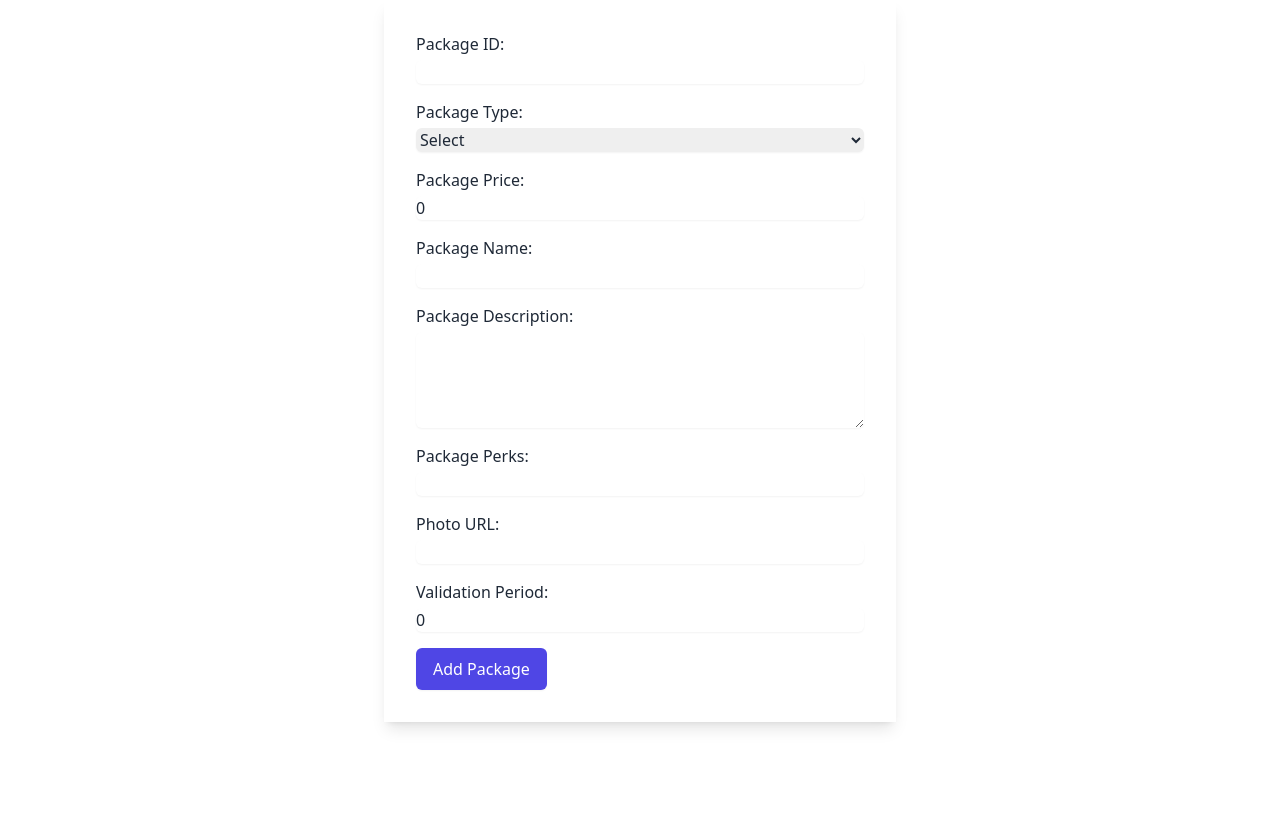
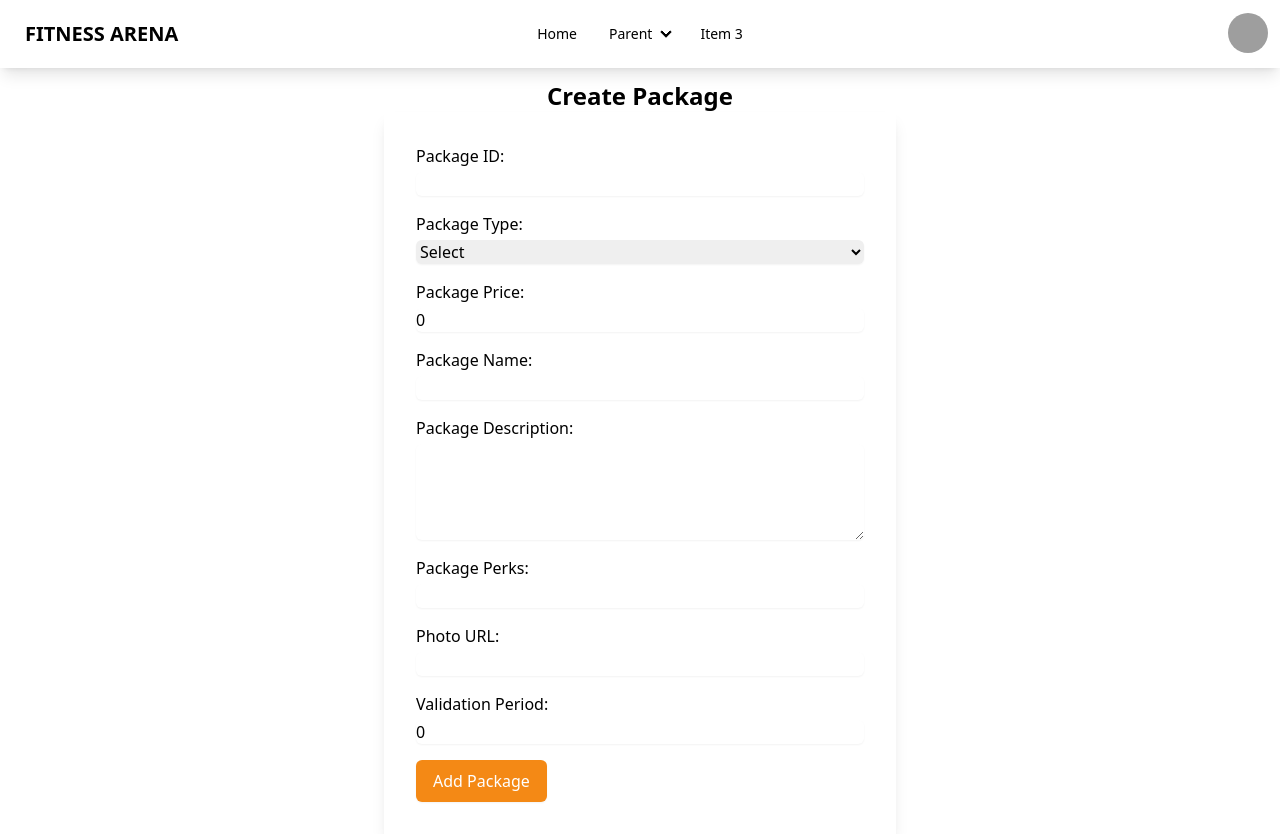
Before and after one commit to JamesSembukuttiarachchi/Fitness-Arena, a React (Vite) app in the folder Frontend/: page /create-package in a window 1280 px wide. Before the commit the page ends 800 px from the top, so only its background shows below. Built offline with nearby package versions, Linux system fonts and the light colour scheme; grey boxes are pictures that could not be loaded.

Commit message:
making it

```diff
--- a/Frontend/package.json
+++ b/Frontend/package.json
@@ -11,6 +11,7 @@
   },
   "dependencies": {
     "axios": "^1.6.8",
+    "formik": "^2.4.6",
     "framer-motion": "^11.0.25",
     "lucide-react": "^0.376.0",
     "number-counter": "^1.0.3",
@@ -19,7 +20,8 @@
     "react-icons": "^5.0.1",
     "react-router-dom": "^6.22.3",
     "react-scroll": "^1.9.0",
-    "sweetalert2": "^11.10.8"
+    "sweetalert2": "^11.10.8",
+    "yup": "^1.4.0"
   },
   "devDependencies": {
     "@types/react": "^18.2.66",
--- a/Frontend/src/components/Admin/Header.jsx
+++ b/Frontend/src/components/Admin/Header.jsx
@@ -45,12 +45,12 @@ const Header = () => {
               </li>
             </ul>
           </div>
-          <a className="btn btn-ghost text-xl">daisyUI</a>
+          <a className="btn btn-ghost text-xl">FITNESS ARENA</a>
         </div>
         <div className="navbar-center hidden lg:flex">
           <ul className="menu menu-horizontal px-1">
             <li>
-              <a>Item 1</a>
+              <a>Home</a>
             </li>
             <li>
               <details>
--- a/Frontend/src/pages/CreatePackage.jsx
+++ b/Frontend/src/pages/CreatePackage.jsx
@@ -1,8 +1,12 @@
-import React, { useState } from "react";
+import React from "react";
+import { Formik, Form, Field, ErrorMessage } from "formik";
+import * as Yup from "yup";
 import axios from "axios";
+import swal from "sweetalert2";
+import Header from "../components/Admin/Header";
 
 const CreatePackage = () => {
-  const [formData, setFormData] = useState({
+  const initialValues = {
     packageID: "",
     packageType: "",
     packagePrice: 0,
@@ -11,137 +15,162 @@ const CreatePackage = () => {
     packagePerks: [],
     photoURL: "",
     validatePeriod: 0,
+  };
+
+  const validationSchema = Yup.object().shape({
+    packageID: Yup.string().required("Package ID is required"),
+    packageType: Yup.string().required("Package Type is required"),
+    packagePrice: Yup.number()
+      .required("Package Price is required")
+      .positive("Package Price must be positive"),
+    packageName: Yup.string()
+      .matches(/^[a-zA-Z0-9\s]*$/, "Package Name must contain only alphanumeric characters and spaces")
+      .required("Package Name is required"),
+    packageDescription: Yup.string().required("Package Description is required"),
+    packagePerks: Yup.array()
+      .of(Yup.string())
+      .required("Package Perks are required"),
+    photoURL: Yup.string().required("Photo URL is required"),
+    validatePeriod: Yup.number()
+      .required("Validation Period is required")
+      .positive("Validation Period must be positive"),
   });
 
-  const handleChange = (e) => {
-    const { name, value } = e.target;
-    setFormData({ ...formData, [name]: value });
-  };
-
-  const handleSubmit = async (e) => {
-    e.preventDefault();
+  const handleSubmit = async (values) => {
     try {
       const response = await axios.post(
         "http://localhost:6005/packages",
-        formData
+        values
       );
       console.log("Package added successfully:", response.data);
-      // Reset form fields after successful submission
-      setFormData({
-        packageID: "",
-        packageType: "",
-        packagePrice: 0,
-        packageName: "",
-        packageDescription: "",
-        packagePerks: [],
-        photoURL: "",
-        validatePeriod: 0,
-      });
+      // Show success message
+      swal("Success", "Package added successfully!", "success");
     } catch (error) {
       console.error("Error adding package:", error);
     }
   };
 
   return (
-    <form onSubmit={handleSubmit} className="max-w-lg mx-auto shadow-lg p-8">
+    <div>
+      <Header />
+      <div className="flex justify-center mt-3">
+        <h1 className="text-2xl font-bold">Create Package</h1>
+      </div>
+      <Formik
+        initialValues={initialValues}
+        validationSchema={validationSchema}
+        onSubmit={handleSubmit}
+      >
+        {({ errors, touched }) => (
+          <Form className="max-w-lg mx-auto shadow-lg p-8">
             <label className="block">
               <span className="text-gray-700">Package ID:</span>
-        <input
+              <Field
                 type="text"
                 name="packageID"
-          value={formData.packageID}
-          onChange={handleChange}
                 className="mt-1 block w-full border-gray-300 rounded-md shadow-sm focus:border-indigo-500 focus:ring focus:ring-indigo-200 focus:ring-opacity-50"
-          required
               />
+              <ErrorMessage name="packageID" component="div" className="text-red-500" />
             </label>
+
             <label className="block mt-4">
               <span className="text-gray-700">Package Type:</span>
-        <select
+              <Field
+                as="select"
                 name="packageType"
-          value={formData.packageType}
-          onChange={handleChange}
                 className="mt-1 block w-full border-gray-300 rounded-md shadow-sm focus:border-indigo-500 focus:ring focus:ring-indigo-200 focus:ring-opacity-50"
-          required
               >
                 <option value="">Select</option>
                 <option value="standard">Standard</option>
                 <option value="promo">Promo</option>
-        </select>
+              </Field>
+              <ErrorMessage name="packageType" component="div" className="text-red-500" />
             </label>
+
             <label className="block mt-4">
               <span className="text-gray-700">Package Price:</span>
-        <input
+              <Field
                 type="number"
                 name="packagePrice"
-          value={formData.packagePrice}
-          onChange={handleChange}
                 className="mt-1 block w-full border-gray-300 rounded-md shadow-sm focus:border-indigo-500 focus:ring focus:ring-indigo-200 focus:ring-opacity-50"
-          required
               />
+              <ErrorMessage name="packagePrice" component="div" className="text-red-500" />
             </label>
+
             <label className="block mt-4">
               <span className="text-gray-700">Package Name:</span>
-        <input
+              <Field
                 type="text"
                 name="packageName"
-          value={formData.packageName}
-          onChange={handleChange}
+                onKeyPress={(e) => {
+                  const charCode = e.which ? e.which : e.keyCode;
+                  if (
+                    !(
+                      (charCode >= 65 && charCode <= 90) || // A-Z
+                      (charCode >= 97 && charCode <= 122) || // a-z
+                      (charCode >= 48 && charCode <= 57) || // 0-9
+                      charCode === 32 // Space
+                    )
+                  ) {
+                    e.preventDefault();
+                  }
+                }}
                 className="mt-1 block w-full border-gray-300 rounded-md shadow-sm focus:border-indigo-500 focus:ring focus:ring-indigo-200 focus:ring-opacity-50"
-          required
               />
+              <ErrorMessage name="packageName" component="div" className="text-red-500" />
             </label>
+
             <label className="block mt-4">
               <span className="text-gray-700">Package Description:</span>
-        <textarea
+              <Field
+                as="textarea"
                 name="packageDescription"
-          value={formData.packageDescription}
-          onChange={handleChange}
                 rows={4}
                 className="mt-1 block w-full border-gray-300 rounded-md shadow-sm focus:border-indigo-500 focus:ring focus:ring-indigo-200 focus:ring-opacity-50"
-          required
-        ></textarea>
+              />
+              <ErrorMessage name="packageDescription" component="div" className="text-red-500" />
             </label>
+
             <label className="block mt-4">
               <span className="text-gray-700">Package Perks:</span>
-        <input
+              <Field
                 type="text"
                 name="packagePerks"
-          value={formData.packagePerks}
-          onChange={handleChange}
                 className="mt-1 block w-full border-gray-300 rounded-md shadow-sm focus:border-indigo-500 focus:ring focus:ring-indigo-200 focus:ring-opacity-50"
-          required
               />
+              <ErrorMessage name="packagePerks" component="div" className="text-red-500" />
             </label>
+
             <label className="block mt-4">
               <span className="text-gray-700">Photo URL:</span>
-        <input
+              <Field
                 type="text"
                 name="photoURL"
-          value={formData.photoURL}
-          onChange={handleChange}
                 className="mt-1 block w-full border-gray-300 rounded-md shadow-sm focus:border-indigo-500 focus:ring focus:ring-indigo-200 focus:ring-opacity-50"
-          required
               />
+              <ErrorMessage name="photoURL" component="div" className="text-red-500" />
             </label>
+
             <label className="block mt-4">
               <span className="text-gray-700">Validation Period:</span>
-        <input
+              <Field
                 type="number"
                 name="validatePeriod"
-          value={formData.validatePeriod}
-          onChange={handleChange}
                 className="mt-1 block w-full border-gray-300 rounded-md shadow-sm focus:border-indigo-500 focus:ring focus:ring-indigo-200 focus:ring-opacity-50"
-          required
               />
+              <ErrorMessage name="validatePeriod" component="div" className="text-red-500" />
             </label>
+
             <button
               type="submit"
-        className="mt-4 inline-flex items-center px-4 py-2 border border-transparent rounded-md shadow-sm text-base font-medium text-white bg-indigo-600 hover:bg-indigo-700 focus:outline-none focus:ring-2 focus:ring-offset-2 focus:ring-indigo-500"
+              className=" bg-orange hover:bg-orange mt-4 inline-flex items-center px-4 py-2 border border-transparent rounded-md shadow-sm text-base font-medium text-white bg-indigo-600 hover:bg-indigo-700 focus:outline-none focus:ring-2 focus:ring-offset-2 focus:ring-indigo-500"
             >
               Add Package
             </button>
-    </form>
+          </Form>
+        )}
+      </Formik>
+    </div>
   );
 };
 
--- a/Frontend/src/pages/Home.jsx
+++ b/Frontend/src/pages/Home.jsx
@@ -1,6 +1,6 @@
 import React from 'react'
 import Hero from '../components/Home/Hero/Hero'
-import Header from '../components/Home/Header/Header'
+
 import '../App.css'
 import Programs from '../components/Home/Programs/Programs'
 import Reasons from '../components/Home/Reasons/Reasons'
--- a/Frontend/src/pages/Operation.jsx
+++ b/Frontend/src/pages/Operation.jsx
@@ -14,7 +14,7 @@ const Operation = () => {
           <div className="flex justify-between">
             <Link
               to="/create-package"
-              className="bg-blue-500 hover:bg-blue-600 text-white font-bold py-2 px-4 rounded focus:outline-none focus:shadow-outline"
+              className="bg-orange hover:bg-orange text-white font-bold py-2 px-4 rounded focus:outline-none focus:shadow-outline"
             >
               Create Package
             </Link>
--- a/Frontend/tailwind.config.js
+++ b/Frontend/tailwind.config.js
@@ -17,6 +17,8 @@ export default {
       }
     },
   },
-
+  daisyui: {
+    themes: [],
+ },
   plugins: [require("daisyui")],
 }
```
Also changed, not shown: Frontend/src/pages/ViewPackage.jsx (+44 -14 lines), 1 other file (tests, documents, lock files or other folders). Lines whose indentation alone changed are shown as unchanged.
